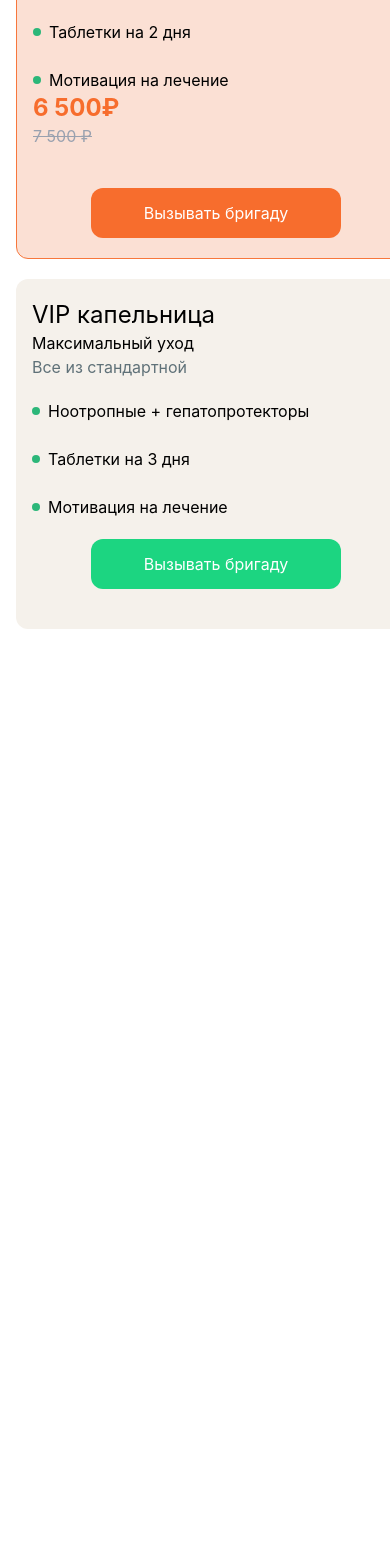
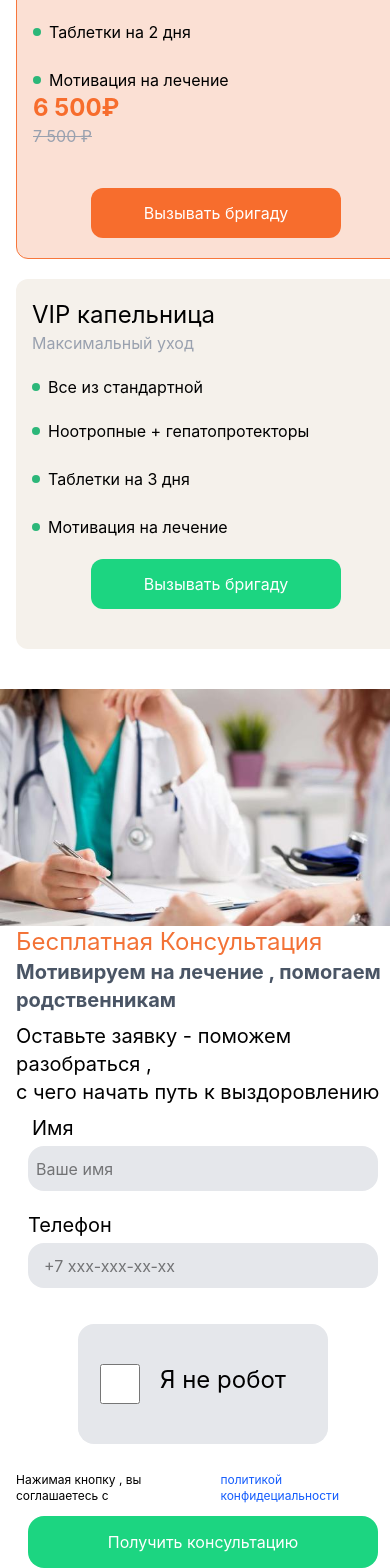
Before and after one commit to danon52/HospitalSite, a React (Vite) app: page / in a window 390 px wide. Shown: the part 1871-3439 px from the top of the page. Before the commit the page ends 2500 px from the top, so only its background shows below. Built offline with nearby package versions, Linux system fonts and the light colour scheme.

Commit message:
Does copy captcha and to input for name and number phone

```diff
--- a/src/App.jsx
+++ b/src/App.jsx
@@ -129,7 +129,7 @@ export default function App() {
 
         <div className="mt-5 w-100 h-auto rounded-xl bg-[#fbe0d4] border border-[#f7773c]">
 
-          {/* поменять услуги  */}
+
           <div className="px-4 py-5">
             <div className="flex">
               <p className="text-2xl">Стандартная  капельница</p>
@@ -160,12 +160,13 @@ export default function App() {
         </div>
         <div className="mt-5 w-100 h-auto rounded-xl bg-[#F5F1EB]">
 
-          {/* поменять услуги  */}
+
           <div className="px-4 py-5">
             <p className="text-2xl">VIP капельница</p>
-            <p>Максимальный уход </p>
-            <div>
-              <p className="text-[#5F7178]">Все из стандартной</p>
+            <p className="text-gray-400">Максимальный уход </p>
+            <div className="mt-5  flex items-center gap-2">
+              <div className="w-2 h-2 rounded-full bg-[#2cb779]"></div>
+              <span> Все из стандартной </span>
             </div>
             <div className="mt-5  flex items-center gap-2">
               <div className="w-2 h-2 rounded-full bg-[#2cb779]"></div>
@@ -179,7 +180,6 @@ export default function App() {
               <div className="w-2 h-2 rounded-full bg-[#2cb779] flex"></div>
               <span className="">Мотивация на лечение  </span>
             </div>
-
             <div className=" flex justify-center py-5">
               <button className="bg-[#1cd581] text-white w-[250px] h-[50px] rounded-xl">Вызывать бригаду </button>
             </div>
@@ -187,6 +187,72 @@ export default function App() {
           </div>
         </div>
       </div>
+
+      {/* оживить все три кнопки  */}
+
+      <div className="mt-10">
+        <div className="flex justify-center ">
+          <img className="w-[400px]" src="/doctor.jpg" alt="" />
+        </div>
+        <div className="ml-4">
+          <div>
+            <p className="text-2xl text-[#f37236]">Бесплатная Консультация</p>
+          </div>
+          <div>
+            <p className="text-gray-600 text-xl font-bold">Мотивируем на лечение , помогаем родственникам</p>
+            <div className="py-2 ">
+              <p className="text-xl">Оставьте заявку - поможем разобраться ,<br /> с чего начать путь к выздоровлению </p>
+            </div>
+          </div>
+
+          <form action="">
+            <div>
+              <div>
+                {/* рабочие  поля  */}
+                <p className="text-xl px-4">Имя</p>
+                <div className="px-3 py-1">
+                  <input className="bg-gray-200 py-1 w-full h-[45px] rounded-2xl px-2 " placeholder='Ваше имя ' type="text" />
+                </div>
+              </div>
+              <div className="py-4">
+                <p className="text-xl px-3">
+                  Телефон
+                </p>
+                <div className="px-3 py-1">
+                  <input className="bg-gray-200 w-full h-[45px] rounded-2xl px-4 " placeholder="+7 xxx-xxx-xx-xx " type="number" />
+                </div>
+              </div>
+            </div>
+          </form>
+          <div >
+            {/* сделать рабочую капчу  */}
+
+
+
+
+            <div className="flex justify-center py-4">
+              <div className="w-[250px] h-30 bg-gray-200 rounded-2xl  ">
+                <div className="flex justify-center mt-10">
+                  <input className="w-10 h-10 bg-white border" type="checkbox" />
+                  <p className="px-5  text-2xl">Я не робот </p>
+                </div>
+              </div>
+            </div>
+            <div>
+              {/*   политика конфидециальность (я в шоке ) */}
+              <div className="py-3 flex ">
+                <p className="text-xs">Нажимая кнопку , вы соглашаетесь с  </p>
+                <p className="text-blue-600 text-xs line-clamp-2"> политикой конфидециальности</p>
+              </div>
+
+            </div>
+            <div className="flex justify-center">
+              {/* рабочая кнопка с модалкой  */}
+              <button className="w-[350px]  h-13  rounded-2xl text-white bg-[#1cd581]">Получить консультацию </button>
+            </div>
+          </div>
+        </div>
+      </div>
     </div>
   )
 }
```
Also changed, not shown: public/doctor.jpg (added).
